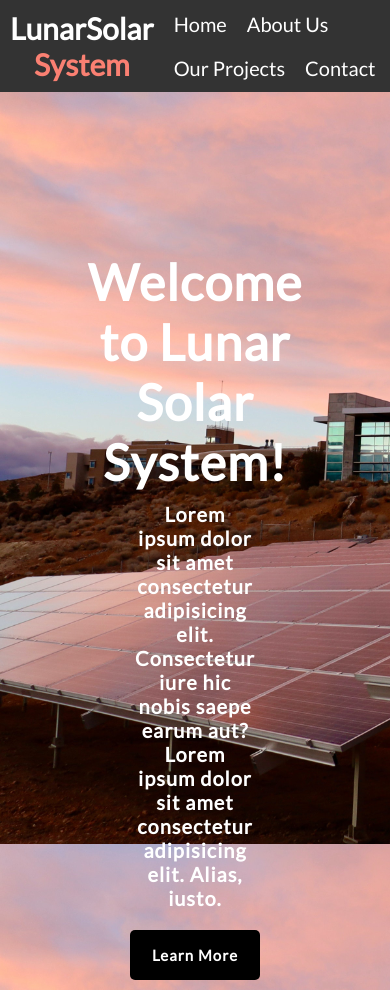
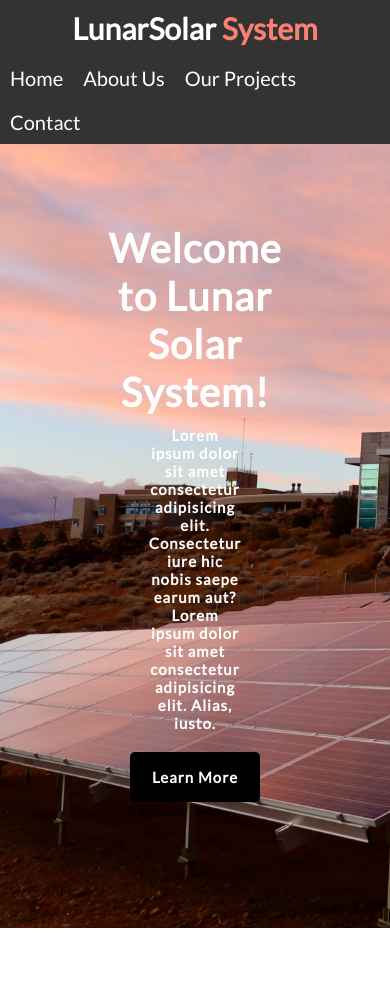
Before and after one commit to ErzaXAbhi/Lunar-Solar-System-landing-page, a plain HTML site: page index.html in a window 390 px wide. After the commit the page ends 928 px from the top, so only its background shows below. Drawn offline with Linux system fonts and the light colour scheme.

Commit message:
Update style.css
Added media queries

```diff
--- a/style.css
+++ b/style.css
@@ -91,3 +91,34 @@ section .btn:hover{
     background-color: salmon;
     transition: 0.5s ease-in-out;
 }
+
+@media (max-width: 600px) {
+    nav {
+flex-direction: column;
+    }
+
+    body {
+        /* background-repeat: no-repeat; */
+        object-fit: cover;
+        height: 110vh;
+    }
+
+    section {
+     margin-top: 70px;
+    }
+
+    section .heading {
+        font-size: 40px;
+        color: #fff;
+        margin: 10px;
+        letter-spacing: 1px;
+    }
+
+    section .paragraph {
+        font-size: 15px;
+        font-weight: bold;
+        margin-bottom: 10px;
+        color: #fff;
+        letter-spacing: 1px;
+    }
+}
```
